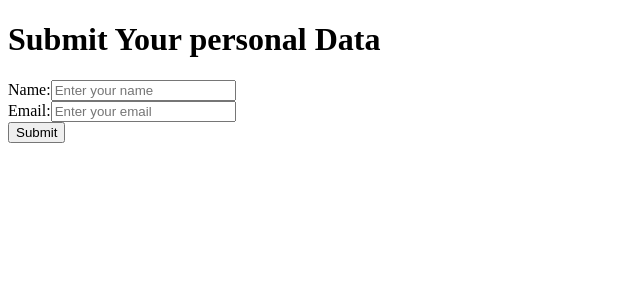
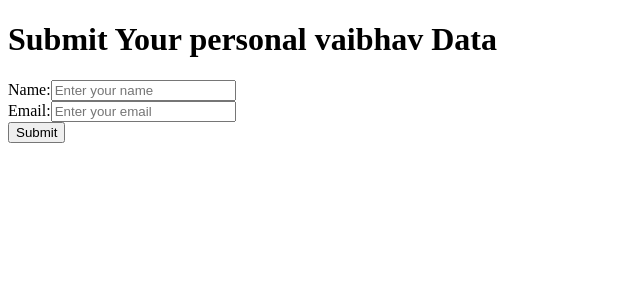
Before and after one commit to 22MCAN033/vai-dec-tet, a React (Create React App) app in the folder frontend/: page / in a window 1280 px wide. Shown: the top 300 px of the page, without its empty margins (0-640 px from the left). Built offline with nearby package versions, Linux system fonts and the light colour scheme.

Commit message:
frontend version:5

```diff
--- a/frontend/src/App.js
+++ b/frontend/src/App.js
@@ -33,7 +33,7 @@ function App() {
 
   return (
     <div>
-      <h1>Submit Your personal Data</h1>
+      <h1>Submit Your personal vaibhav Data</h1>
       <form onSubmit={handleSubmit}>
         <div>
           <label>Name:</label>
```
